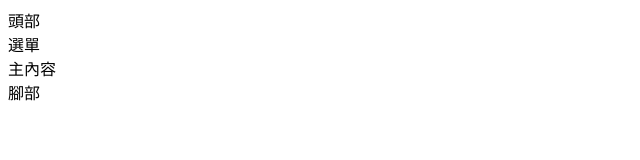
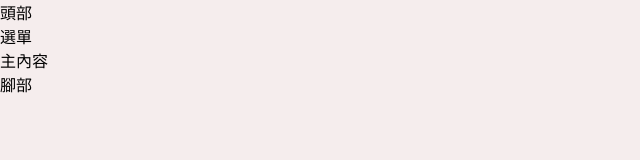
Before and after one commit to zhes25322379/abc, a plain HTML site: page 9-1.html in a window 1280 px wide. Shown: the whole page, without its empty margins (0-640 px from the left). Drawn offline with Linux system fonts and the light colour scheme.

Commit message:
9-1.html

```diff
--- a/9-1.html
+++ b/9-1.html
@@ -2,6 +2,16 @@
 <html lang="en">
 <head>
   <meta charset="UTF-8">
+  <style type="text/css">
+    body{
+      margin: 0;/*設定邊界為0*/
+    }
+    .container{
+      width: 100%;/* 設定寬度為 100% */
+      height: 950px;/* 設定高度為 950px */
+      background-color: #F5EDED;/* 設定背景顏色為 #F5EDED 在sublime 「ctrl+shift+c」或者在chrome #000000*/
+    }
+  </style>
   <title>div佈局</title>
 </head>
 <body>
```
